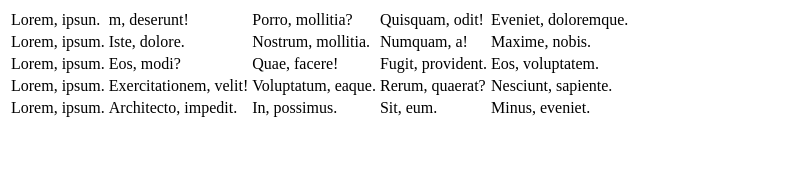
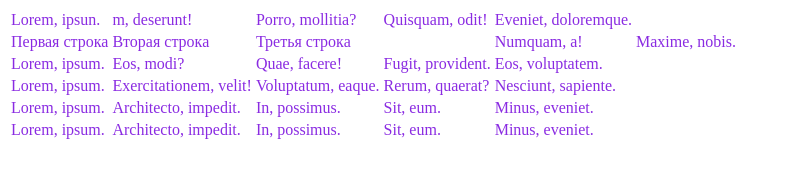
Before and after one commit to FeedlYourlHead/practice-html, a plain HTML site: page index.html in a window 1280 px wide. Shown: the whole page, without its empty margins (0-787 px from the left). Drawn offline with Linux system fonts and the light colour scheme.

Commit message:
make some changes

```diff
--- a/index.html
+++ b/index.html
@@ -1,7 +1,7 @@
 <!DOCTYPE html>
 <html lang="en">
     <head>
-        <title>Title</title>
+        <title>Something Wrong</title>
         <meta charset="UTF-8">
         <meta name="viewport" content="width=device-width, initial-scale=1">
         <link href="style.css" rel="stylesheet">
@@ -18,9 +18,9 @@
     </thead>
     <tr>
         <!-- Первая строка -->
-        <td>Lorem, ipsum.</td>
-        <td>Iste, dolore.</td>
-        <td>Nostrum, mollitia.</td>
+        <td>Первая строка</td>
+        <td>Вторая строка</td>
+        <td>Третья строка<td>
         <td>Numquam, a!</td>
         <td>Maxime, nobis.</td>
     </tr>
@@ -48,6 +48,14 @@
         <td>Sit, eum.</td>
         <td>Minus, eveniet.</td>
     </tr>
+    <tr>
+        <!-- Пятая строка -->
+        <td>Lorem, ipsum.</td>
+        <td>Architecto, impedit.</td>
+        <td>In, possimus.</td>
+        <td>Sit, eum.</td>
+        <td>Minus, eveniet.</td>
+    </tr>
     </table>
     </body>
     </html>
--- a/style.css
+++ b/style.css
@@ -1,4 +1,9 @@
 thead{
-    background-origin: padding-box;
-    color: black;
+   text-shadow: 90px;
  }
+td {
+   size: 11110px;
+ }
+ tr {
+    color: blueviolet;
+ }
```
Also changed, not shown: 1 other file.
